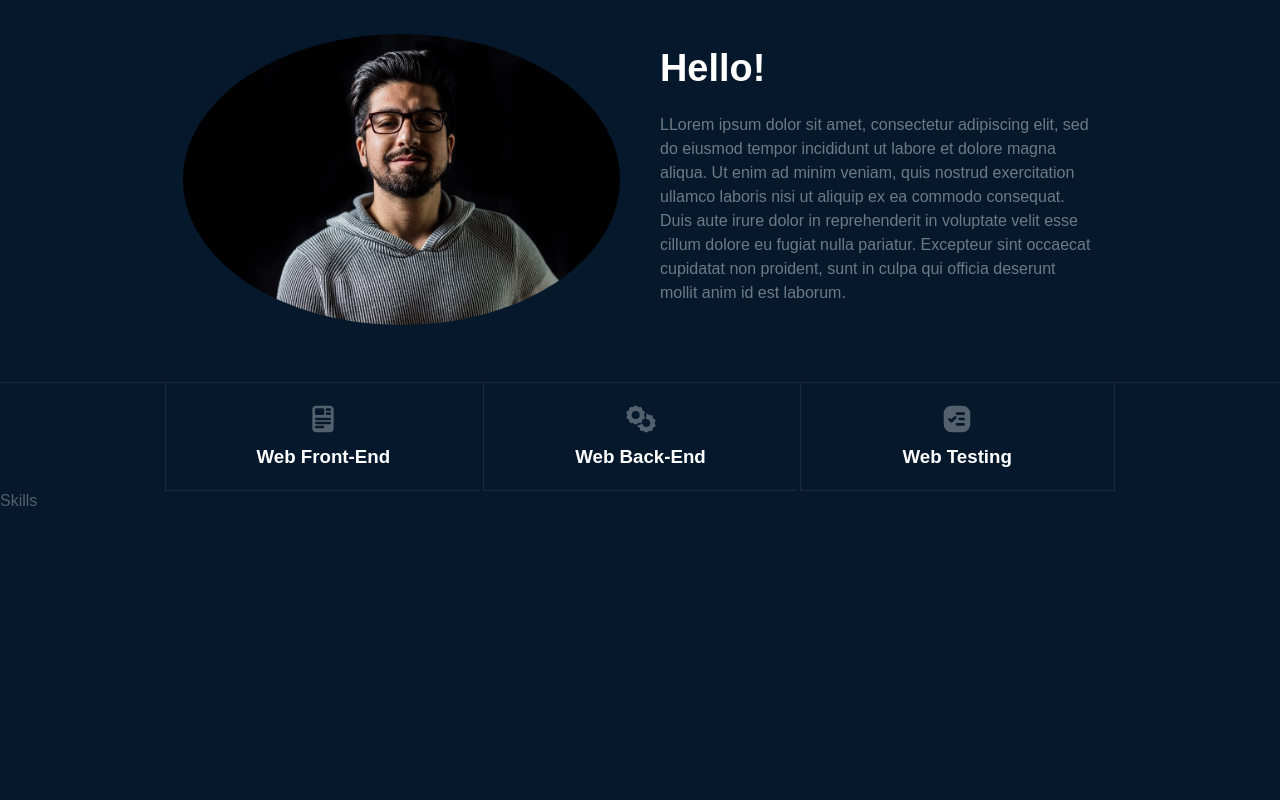
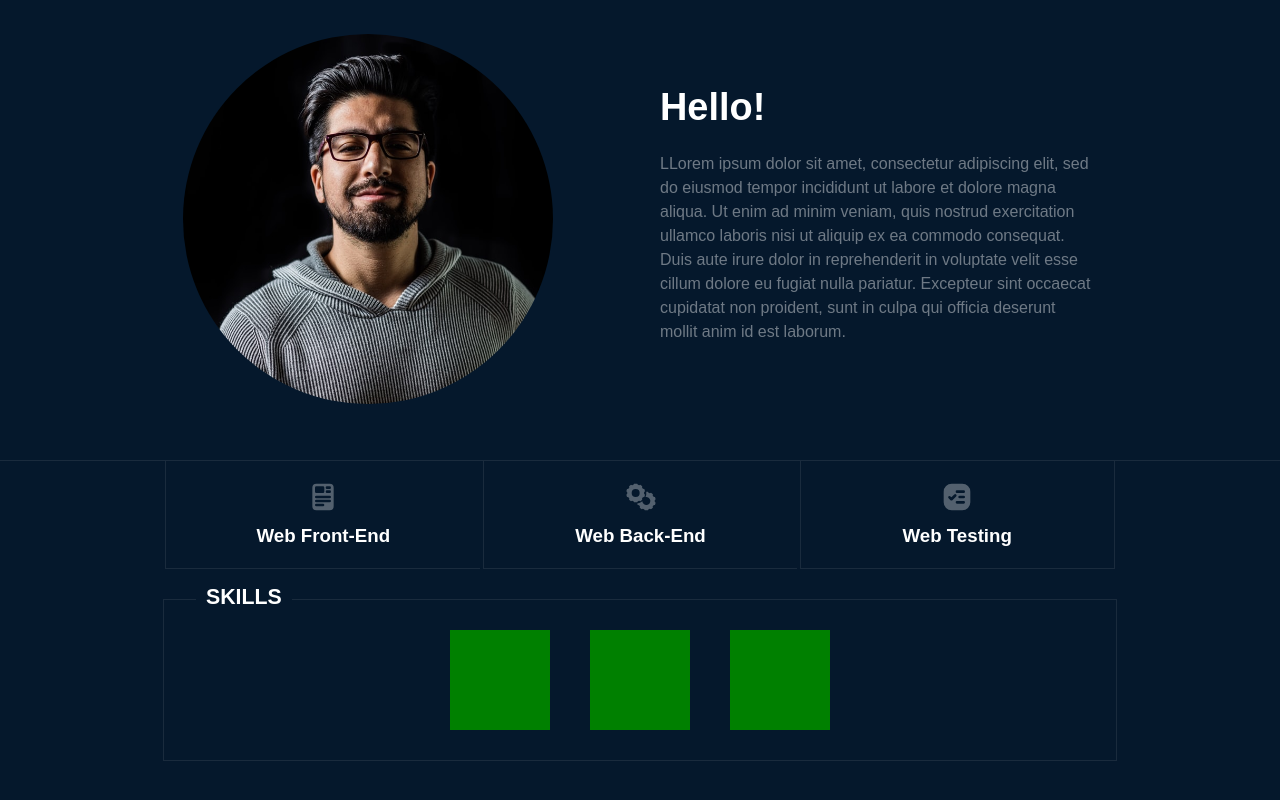
Before and after one commit to Red4lpha/ProfileSite, a React (Create React App) app: page / in a window 1280 px wide. Shown: the part 818-1618 px from the top of the page. Built offline with nearby package versions, Linux system fonts and the light colour scheme.

Commit message:
Altered welcome photo to be even height and width Initial style for the border design with the h2 header title

```diff
--- a/src/Components/Skills.js
+++ b/src/Components/Skills.js
@@ -1,15 +1,24 @@
 import React from 'react'
 import styled from 'styled-components';
+import { StyledSkills } from './Styles/Skills.Styled';
+import { StyledContainer } from './Styles/Container.Styled';
 
 const TempStyle = styled.div`
-  height: 150vh;
+  height: 70vh;
 `;
 const Skills = () => {
   return (
     <TempStyle>
-      <div>
-        Skills
-      </div>
+      <StyledSkills>
+        <StyledContainer>
+          <div className='skills-wrapper'>
+            <span><h2>SKILLS</h2></span>
+            <div className='box'></div>
+            <div className='box'></div>
+            <div className='box'></div>
+          </div>
+        </StyledContainer>
+      </StyledSkills>
     </TempStyle>
   )
 }
--- a/src/Components/Styles/Header.Styled.js
+++ b/src/Components/Styles/Header.Styled.js
@@ -3,6 +3,11 @@ import styled from 'styled-components'
 export const StyledHeader = styled.header`
 
 	border-bottom: 0.5px solid ${({ theme }) => theme.dark.border};
+	position: sticky;
+	top: 0;
+	left: 0;
+	background-color: ${({ theme }) => theme.dark.bg};
+	z-index: 5;
 `
 export const StyledHeaderWrapper = styled.div`
 	display: flex;
--- /dev/null
+++ b/src/Components/Styles/Skills.Styled.js
@@ -0,0 +1,34 @@
+import styled from "styled-components";
+
+export const StyledSkills = styled.section`
+  padding-top: 30px;
+
+  .skills-wrapper {
+    position: relative;
+    display: flex;
+    gap: 40px;
+    justify-content: center;
+    align-items: center;
+    border: 0.5px solid ${({ theme }) => theme.dark.border};
+    padding: 30px;
+  }
+
+  span {
+    position: absolute;
+    top: calc(var(--font-xl) * -.75);
+    left: 2rem;
+    font-size: var(--font-xl);
+    background-color: ${({ theme }) => theme.dark.bg};
+    padding: 0 10px;
+  }
+  h2 {
+    //font-size: var(--font-base);
+    font-size: 1em;
+  }
+
+  .box {
+    width: 100px;
+    height: 100px;
+    background-color: green;
+  }
+`
--- a/src/Components/Styles/Welcome.Styled.js
+++ b/src/Components/Styles/Welcome.Styled.js
@@ -8,6 +8,7 @@ export const StyledWelcomeWrapper = styled.div`
   flex-direction: row;
   justify-content: center;
   align-items: center;
+  //align-items: stretch;
   //gap: 30px;
 
   & > div {
@@ -26,10 +27,13 @@ export const StyledWelcomeWrapper = styled.div`
 
   img {
     border-radius: 50%;
-    height: 100%;
+ /*    height: 100%;
     min-height: 100%;
-    min-width: 100%;
+    min-width: 100%; */
+    width: 370px;
+    height: 370px;
     object-fit: cover;
+    //float: right;
   }
 
   h2 {
@@ -43,6 +47,14 @@ export const StyledWelcomeWrapper = styled.div`
   //Mobile
   @media(max-width: ${({ theme}) => theme.mobile}) {
 		flex-direction: column;
+
+    img {
+    height: 100%;
+    min-height: 100%;
+    min-width: 100%;
+    width: 100%;
+    }
+
 	}
 
 `
```
